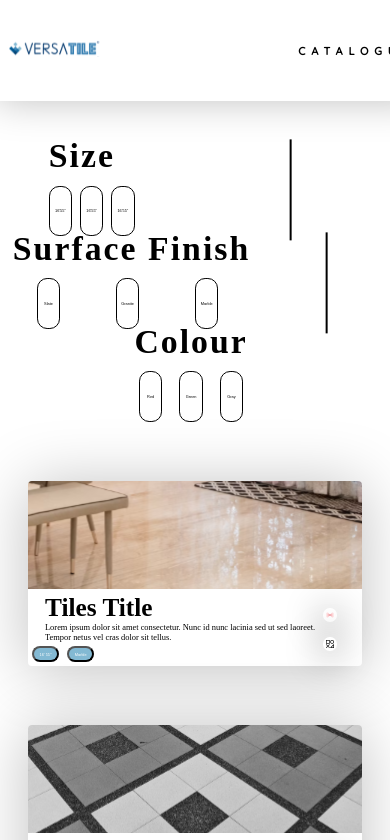
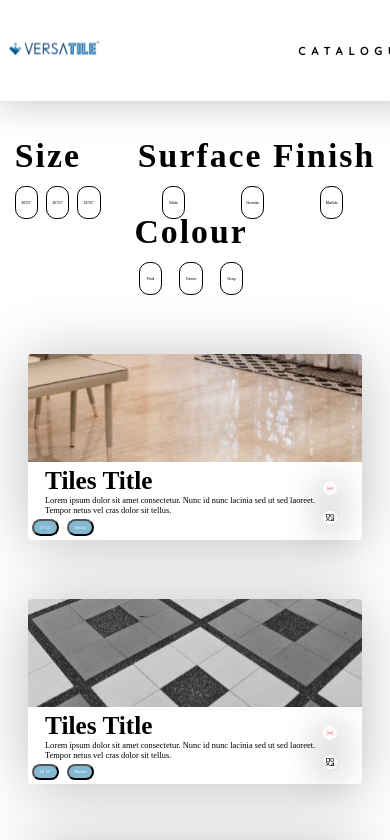
Before and after one commit to tarupathak/Versatile, a React (Create React App) app: page /Tiles in a window 390 px wide. Shown: the top 840 px of the page. Built offline with nearby package versions, Linux system fonts and the light colour scheme.

Commit message:
Made tiles section responsive

```diff
--- a/src/Pages/style.css
+++ b/src/Pages/style.css
@@ -41,7 +41,7 @@
   margin-top: 2vh;
   font-size: 1vw;
   width: 6vw;
-  height: 6vh;
+  height: 5vh;
   border: 1.5px solid #000000;
   border-radius: 1.2vh;
   background-color: #ffffff;
@@ -271,24 +271,19 @@ h3 {
   }
 }
 
-@media (max-width: 786px){
-
-.btn-tile button {
+@media (max-width: 786px) {
+  .btn-tile button {
     width: 8vw;
     height: 5vh;
-
-}
+  }
 }
 
-@media (max-width: 532px){
-
+@media (max-width: 532px) {
   .btn-tile button {
-      width: 7vw;
-      height: 2vh;
-
+    width: 7vw;
+    height: 2vh;
   }
-  }
-
+}
 
 /*<-------------------TileModal-------------------->*/
 
@@ -302,3 +297,20 @@ h3 {
   font-size: 2vw;
   color: #000000;
 }
+
+@media (max-width: 710px) {
+  .line {
+    display: none;
+    margin: 1vh;
+  }
+
+  .btn-flex button {
+    height: 2.5vh;
+  }
+}
+
+@media (max-width: 875px) {
+  .btn-flex button {
+    height: 4vh;
+  }
+}
```
